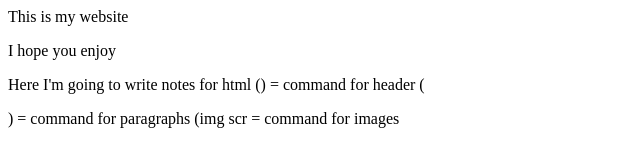
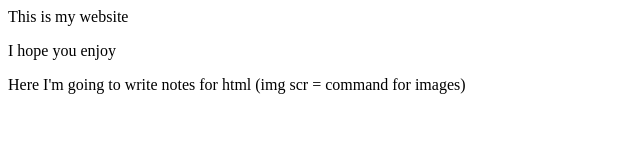
Before and after one commit to Trav1sOss/PublicFirstProject, a plain HTML site: page index.html in a window 1280 px wide. Shown: the whole page, without its empty margins (0-640 px from the left). Drawn offline with Linux system fonts and the light colour scheme.

Commit message:
HomePage

```diff
--- a/index.html
+++ b/index.html
@@ -12,9 +12,7 @@
     <p>I hope you enjoy</p>
 <!-- Press ctrl + / to comment (This is a comment in HTML) -->
 <p>Here I'm going to write notes for html
-    (<hl>) = command for header
-        (<p>) = command for paragraphs
-            (img scr = command for images </p>
+            (img scr = command for images) </p>
 
 
 </body>
```
